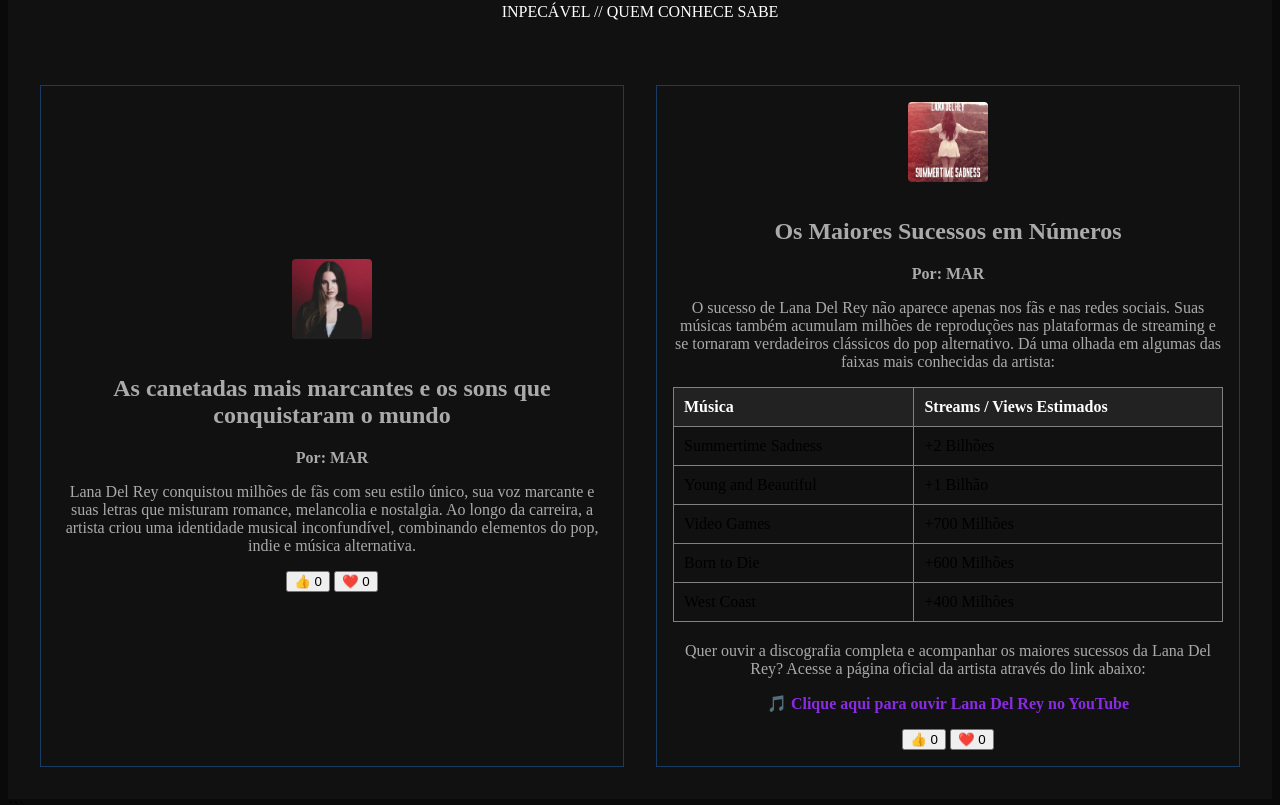
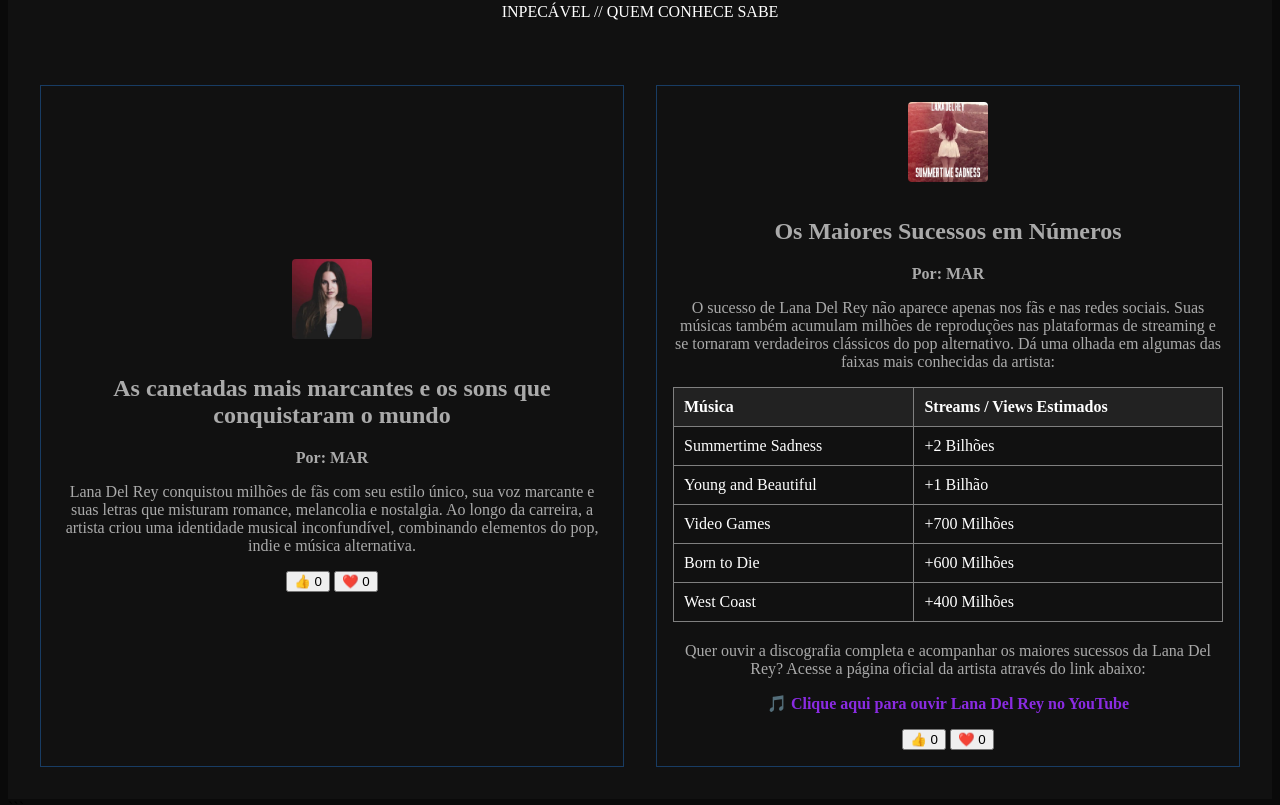
Before and after one commit to marcelaamorimsouza-lab/meu-site-lana, a plain HTML site: page index.html in a window 1280 px wide. Shown: the part 119-924 px from the top of the page. Drawn offline with Linux system fonts and the light colour scheme.

Commit message:
Update index.html

```diff
--- a/index.html
+++ b/index.html
@@ -52,6 +52,10 @@
 
         .artigo-autor {
             font-weight: bold;
+        }
+
+        td {
+            color: #ffffff;
         }
     </style>
 </head>
```
